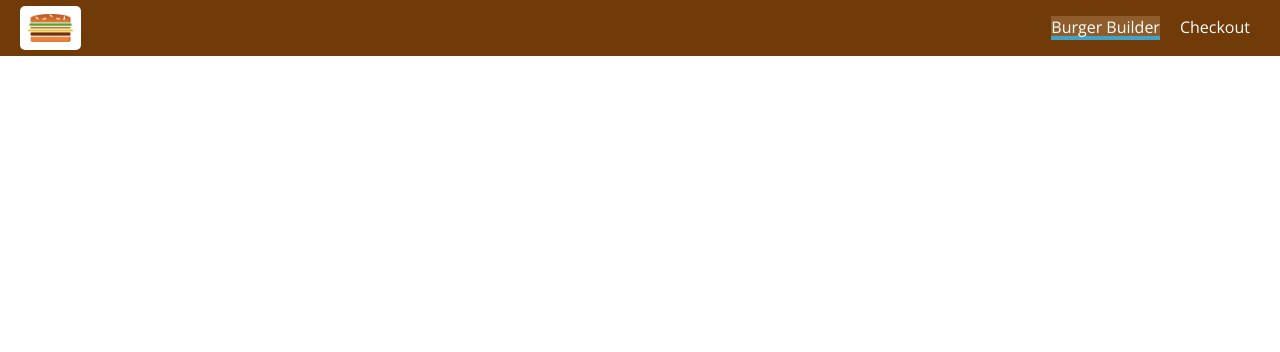
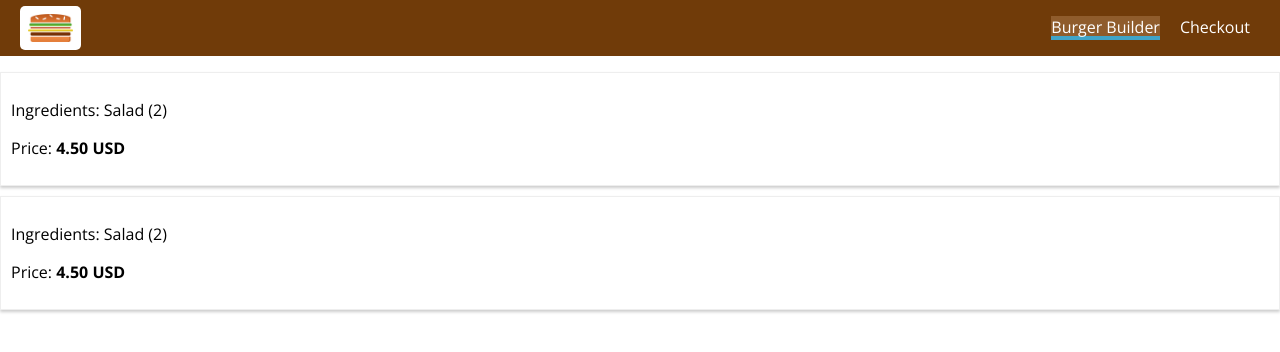
Before and after one commit to LukaszBigos/burger-builder, a React app: page /orders in a window 1280 px wide. Shown: the top 352 px of the page. Built offline with nearby package versions, Linux system fonts and the light colour scheme.

Commit message:
order component and orders container

```diff
--- a/src/App.js
+++ b/src/App.js
@@ -4,6 +4,7 @@
 import Layout from '../src/hoc/Layout/Layout';
 import BurgerBuilder from './containers/BurgerBuilder/BurgerBuilder';
 import Checkout from './containers/Checkout/Checkout';
+import Orders from './containers/Orders/Orders';
 
 
 class App extends Component {
@@ -13,6 +14,7 @@
         <Layout>
           <Switch>
             <Route path="/checkout" component={Checkout} />
+            <Route path="/orders" component={Orders} />
             <Route path="/" exact component={BurgerBuilder} />
           </Switch>
         </Layout>
--- /dev/null
+++ b/src/components/Order/Order.css
@@ -0,0 +1,8 @@
+.Order {
+  box-sizing: border-box;
+  width: 100%;
+  border: 1px solid #eee;
+  box-shadow: 0 2px 3px #ccc;
+  margin: 10px auto;
+  padding: 10px;
+}
--- /dev/null
+++ b/src/components/Order/Order.js
@@ -0,0 +1,13 @@
+import React from 'react';
+import classes from './Order.css';
+
+const order = () => {
+  return (
+    <div className={classes.Order}>
+      <p>Ingredients: Salad (2) </p>
+      <p>Price: <strong>4.50 USD</strong></p>
+    </div>
+  );
+}
+
+export default order;
--- /dev/null
+++ b/src/containers/Orders/Orders.js
@@ -0,0 +1,15 @@
+import React, { Component } from 'react';
+import Order from '../../components/Order/Order';
+
+class Orders extends Component {
+  render() {
+    return (
+      <div>
+        <Order />
+        <Order />
+      </div>
+    );
+  }
+}
+
+export default Orders;
```
